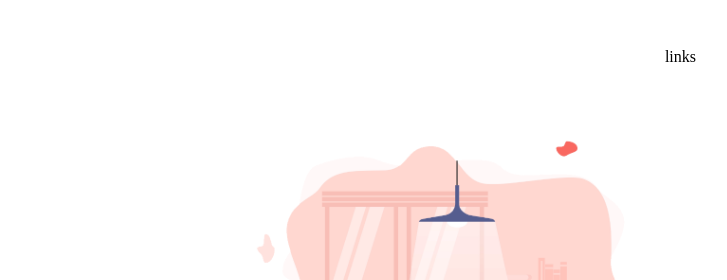
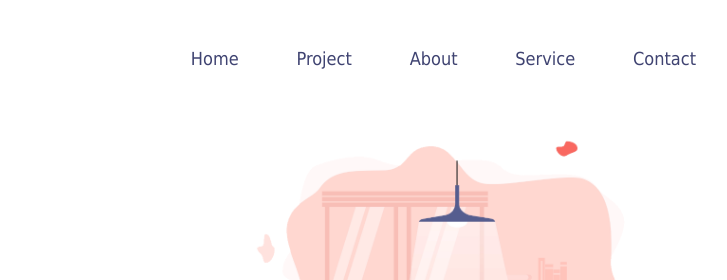
Before and after one commit to RokasSweets/05-prmdn, a website: page index.html in a window 1280 px wide. Shown: the top 280 px of the page, 344-1071 px from the left. Drawn offline with Linux system fonts and the light colour scheme.

Commit message:
WIP: header style

```diff
--- a/index.html
+++ b/index.html
@@ -26,6 +26,18 @@
             width: 800px;
             }
 
+        header > nav > a {
+            color: #3F4371;
+            font-size: 18px;
+            text-decoration: none;
+            font-family: tahoma;
+            margin-left: 50px;
+            }
+
+        nav > a:first-child {
+            margin-left: 0;
+            }
+
         nav {
             float: right;
             }
@@ -51,8 +63,12 @@
 <body>
     <header>
         <img src="./img/logo.png" alt="logo">
-        <nav>
-            links
+        <nav style="font-family: monospace;">
+            <a href="#">Home</a>
+            <a href="#">Project</a>
+            <a href="#">About</a>
+            <a href="#">Service</a>
+            <a href="#">Contact</a>
         </nav>
     </header>
 
```
